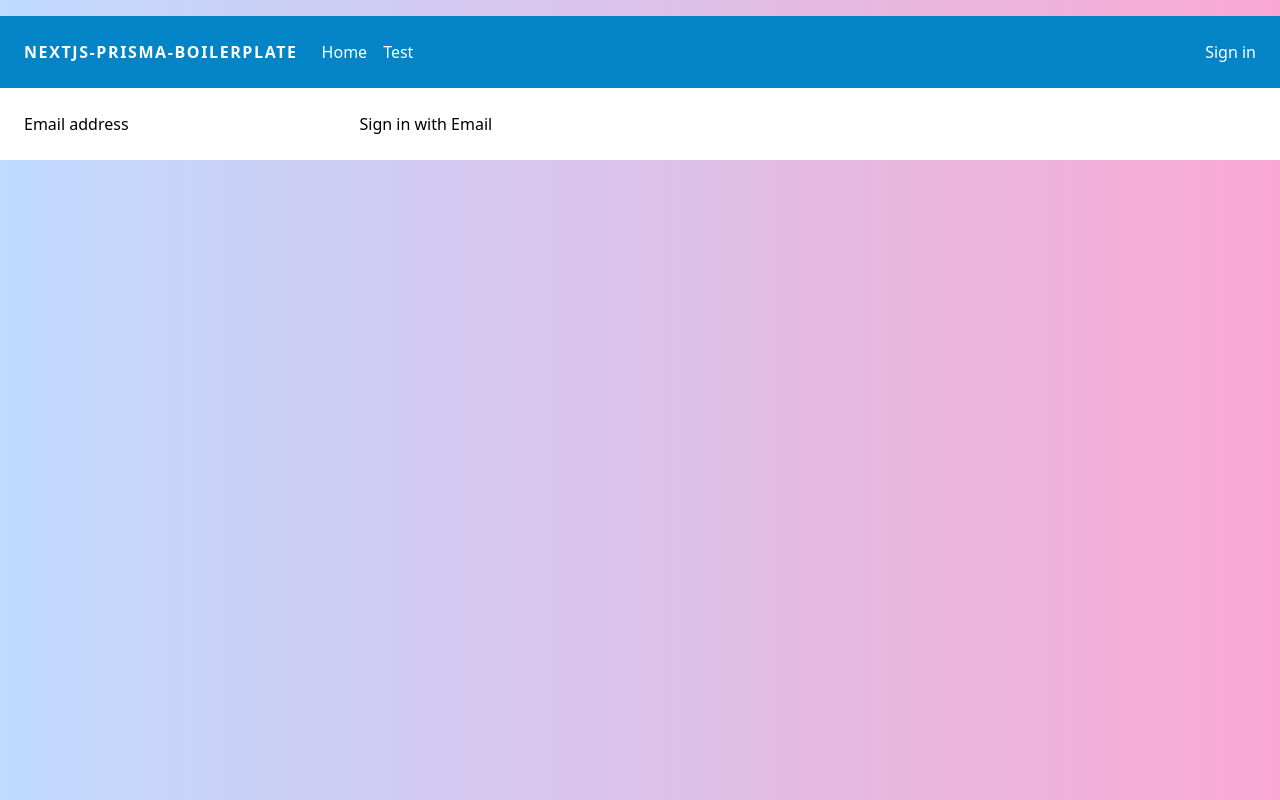
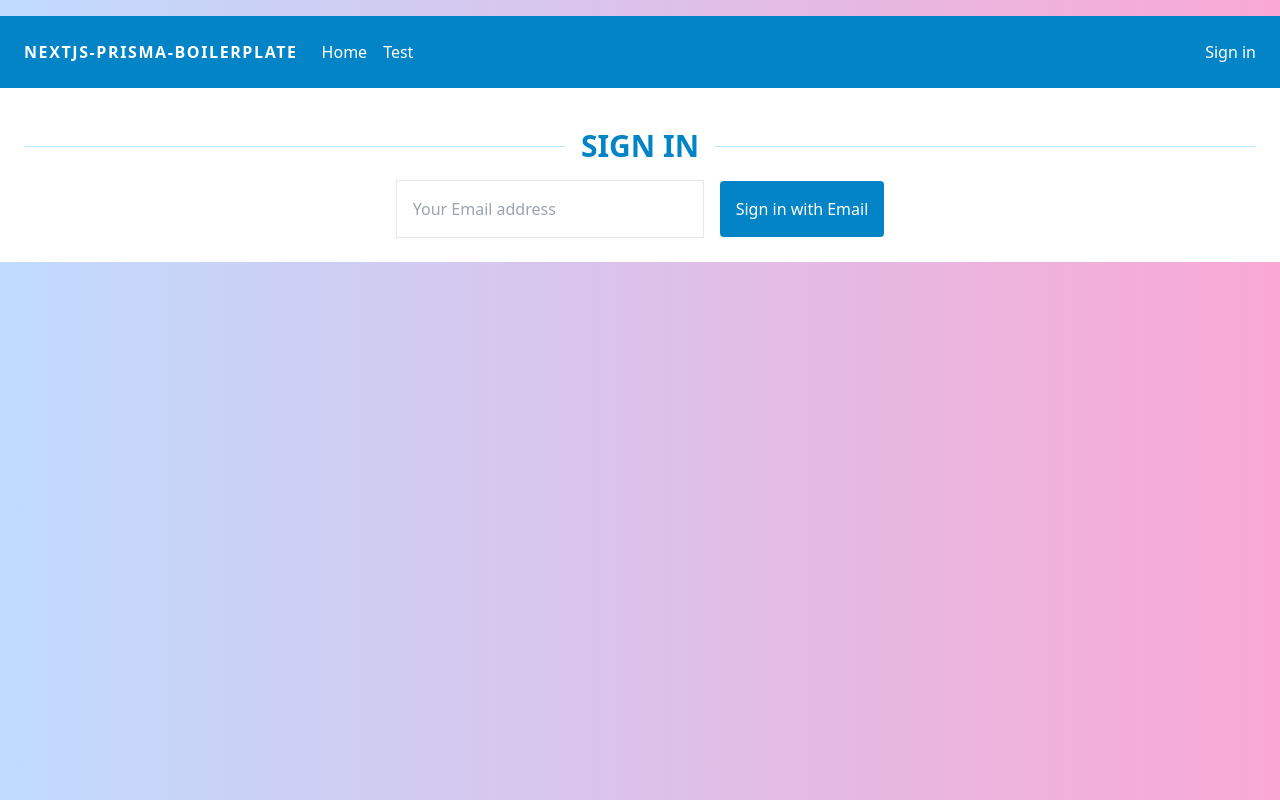
Before and after one commit to Tribari/nextjs-auth-prisma-boilerplate, a Next.js app: page /auth/signin in a window 1280 px wide. Built offline with nearby package versions, Linux system fonts and the light colour scheme; no server answers.

Commit message:
auth pages

```diff
--- a/pages/auth/error.tsx
+++ b/pages/auth/error.tsx
@@ -1,3 +1,4 @@
+import PageTitle from '@/components/layout/elements'
 import type { NextPage } from 'next'
 import { useRouter } from "next/router"
 
@@ -6,7 +7,10 @@ const Error: NextPage = () => {
 
     return (
         <>
-            An error occured: {query.error}
+            <PageTitle>An error occured</PageTitle>
+            <div className="text-center">
+                {query.error}
+            </div>
         </>
     )
 }
--- a/pages/auth/new-user.tsx
+++ b/pages/auth/new-user.tsx
@@ -1,10 +1,14 @@
+import PageTitle from '@/components/layout/elements'
 import type { NextPage } from 'next'
 
 const NewUser: NextPage = () => {
 
   return (
     <>
+      <PageTitle>Welcome</PageTitle>
+      <div className="text-center">
         The first time here, eh?
+      </div>
     </>
   )
 }
--- a/pages/auth/signin.tsx
+++ b/pages/auth/signin.tsx
@@ -1,17 +1,22 @@
+import PageTitle from '@/components/layout/elements'
 import type { NextPage, GetServerSideProps } from 'next'
 import { getCsrfToken } from "next-auth/react"
 
 const SignIn: NextPage = ({ csrfToken }: any) => {
 
   return (
-    <form method="post" action="/api/auth/signin/email">
-      <input name="csrfToken" type="hidden" defaultValue={csrfToken} />
-      <label>
-        Email address
-        <input type="email" id="email" name="email" />
-      </label>
-      <button type="submit">Sign in with Email</button>
-    </form>
+    <>
+      <PageTitle>Sign in</PageTitle>
+      <div className="text-center">
+        <form method="post" action="/api/auth/signin/email">
+          <input name="csrfToken" type="hidden" defaultValue={csrfToken} />
+          <label className="pr-4">
+            <input type="email" placeholder="Your Email address" id="email" name="email" className="p-4 border w-1/4" />
+          </label>
+          <button type="submit" className="p-4 bg-sky-600 hover:bg-sky-800 text-white rounded">Sign in with Email</button>
+        </form>
+      </div>
+    </>
   )
 }
 
--- a/pages/auth/signout.tsx
+++ b/pages/auth/signout.tsx
@@ -1,3 +1,4 @@
+import PageTitle from '@/components/layout/elements'
 import type { NextPage } from 'next'
 import { signOut } from "next-auth/react"
 
@@ -5,7 +6,12 @@ const SignOut: NextPage = () => {
 
     return (
         <>
-            <button onClick={() => signOut()}>Sign out</button>
+            <PageTitle>Sign out</PageTitle>
+            <div className="text-center">
+                <button onClick={() => signOut()} className="p-4 bg-sky-600 hover:bg-sky-800 text-white rounded">
+                    Sign out
+                </button>
+            </div>
         </>
     )
 }
--- a/pages/auth/verify-request.tsx
+++ b/pages/auth/verify-request.tsx
@@ -1,10 +1,14 @@
+import PageTitle from '@/components/layout/elements'
 import type { NextPage } from 'next'
 
 const VerifyRequest: NextPage = () => {
 
   return (
     <>
-        Check your mails!
+        <PageTitle>Verification needed</PageTitle>
+        <div className="text-center">
+          Check your mails!
+        </div>
     </>
   )
 }
```
